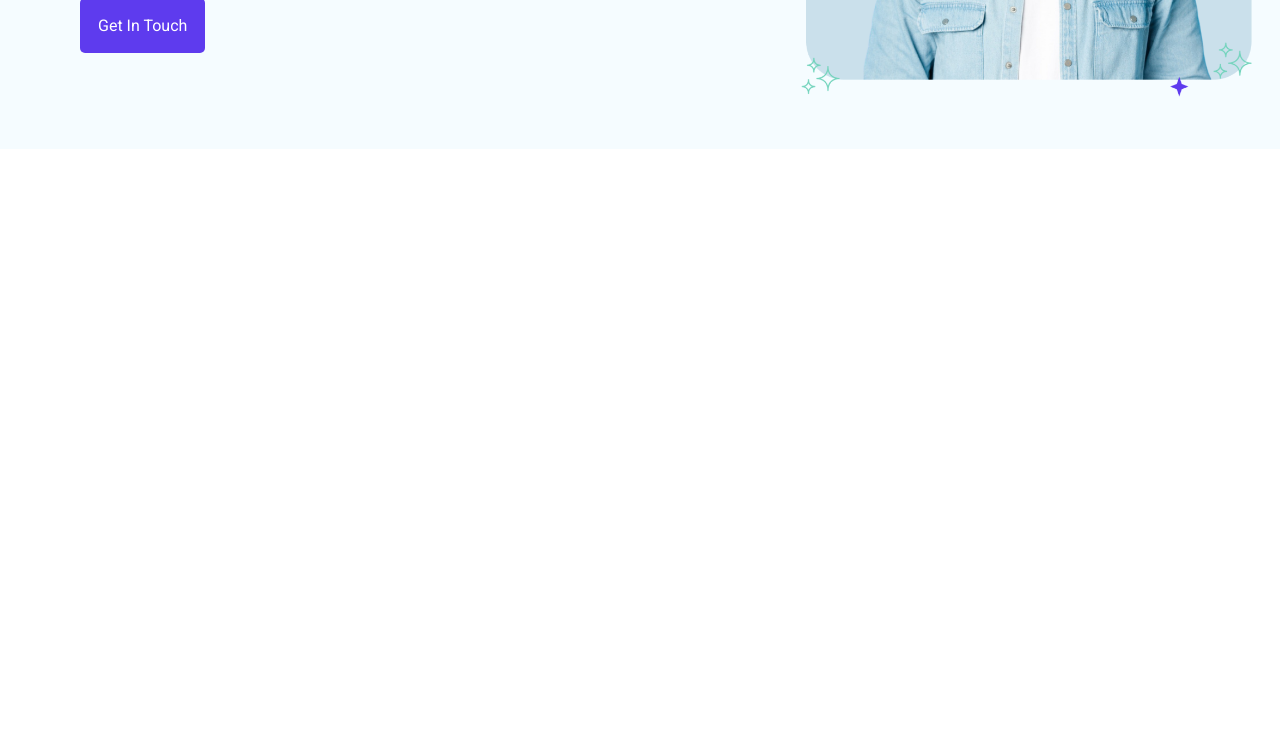
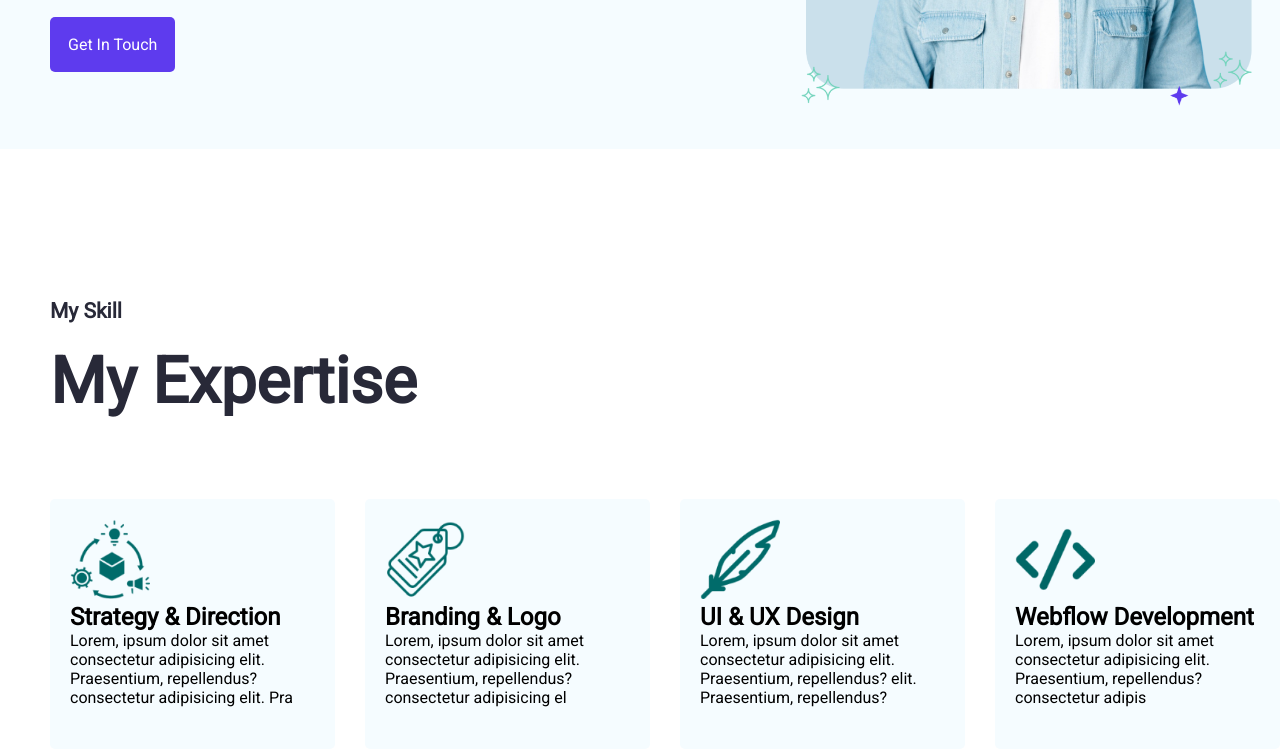
Before and after one commit to Ather06/developer-website, a plain HTML site: page index.html in a window 1280 px wide. Shown: the part 425-1174 px from the top of the page. Before the commit the page ends 800 px from the top, so only its background shows below. Drawn offline with Linux system fonts and the light colour scheme.

Commit message:
my skil added

```diff
--- a/index.html
+++ b/index.html
@@ -36,7 +36,34 @@
         </div>
     </header>
     <main>
-
+        <!-- my skill -->
+        <div class="skill-title">
+            <h3>My Skill</h3>
+            <h1>My Expertise</h1>
+        </div>
+        <!-- my skill products -->
+        <div class="skill-products">
+            <div class="skill-div">
+                <img src="image/product-chain 1.png" alt="">
+                <h2>Strategy & Direction</h2>
+                <p>Lorem, ipsum dolor sit amet consectetur adipisicing elit. Praesentium, repellendus? consectetur adipisicing elit. Pra</p>
+            </div>
+            <div class="skill-div">
+                <img src="image/tag 1.png" alt="">
+                <h2>Branding & Logo</h2>
+                <p>Lorem, ipsum dolor sit amet consectetur adipisicing elit. Praesentium, repellendus? consectetur adipisicing el</p>
+            </div>
+            <div class="skill-div">
+                <img src="image/feather-pen 1.png" alt="">
+                <h2>UI & UX Design</h2>
+                <p>Lorem, ipsum dolor sit amet consectetur adipisicing elit. Praesentium, repellendus? elit. Praesentium, repellendus?</p>
+            </div>
+            <div class="skill-div">
+                <img src="image/feather-pen 1-1.png" alt="">
+                <h2>Webflow Development</h2>
+                <p>Lorem, ipsum dolor sit amet consectetur adipisicing elit. Praesentium, repellendus? consectetur adipis</p>
+            </div>
+        </div>
     </main>
     <footer>
 
--- a/style.css
+++ b/style.css
@@ -50,7 +50,7 @@ nav img{
     align-items: center;
 }
 .banner-title{
-    margin-left: 80px;
+    margin-left: 50px;
 }
 .banner span{
     color: #5E3BEE;
@@ -64,10 +64,12 @@ nav img{
     font-size: 65px;
     font-weight: 700;
     color:#282938;
+    margin-top: 21px;
 }
 .banner p{
     font-size: 24px;
     color:#1C1E53;
+    margin-top: 18px;
 }
 .btn-style-2{
     background-color: #5E3BEE;
@@ -81,4 +83,47 @@ nav img{
 .banner img{
     width: 500px;
     height: 400px;
+    margin-top: 18px;
 }
+ /* my skill style */
+ .skill-title{
+    margin-left: 50px;
+    margin-top: 150px;
+    margin-bottom: 80px;
+ }
+.skill-title h3{
+    color: #282938;
+    font-size: 21px;
+    font-weight: 600;
+}
+.skill-title h1{
+    color: #282938;
+    font-size: 64px;
+    font-weight: 700;
+    margin-top: 21px;
+}
+.skill-products{
+    display: flex;
+    margin-left: 50px;
+    gap: 30px;
+
+}
+.skill-div{
+    width: 300px;
+    height: 250px;
+    background-color: #F5FCFF;
+    border-radius: 5px;
+
+}
+.skill-div img{
+    width: 80px;
+    height: 80px;
+    margin-top: 20px;
+}
+.skill-div img,h2,p{
+    margin-left: 20px;
+}
+/* .skill-div:hover{
+    border-bottom: 1px;
+    border-color: #5E3BEE;
+} */
```
